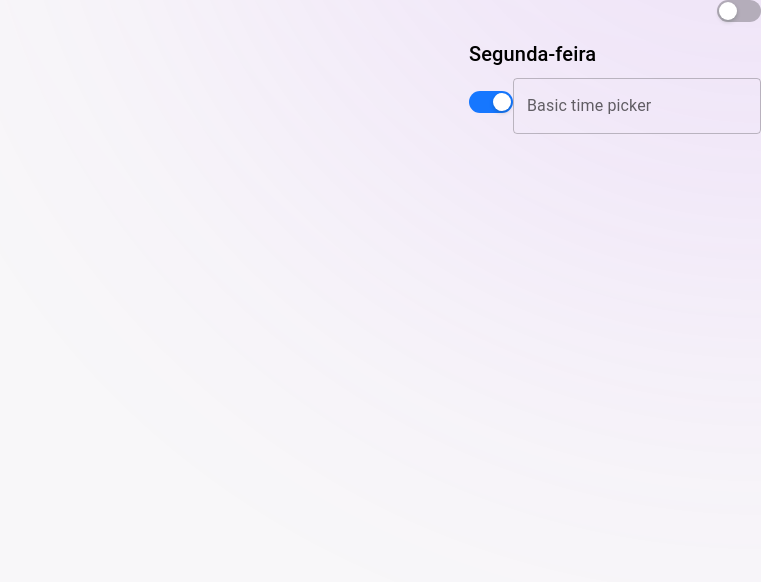
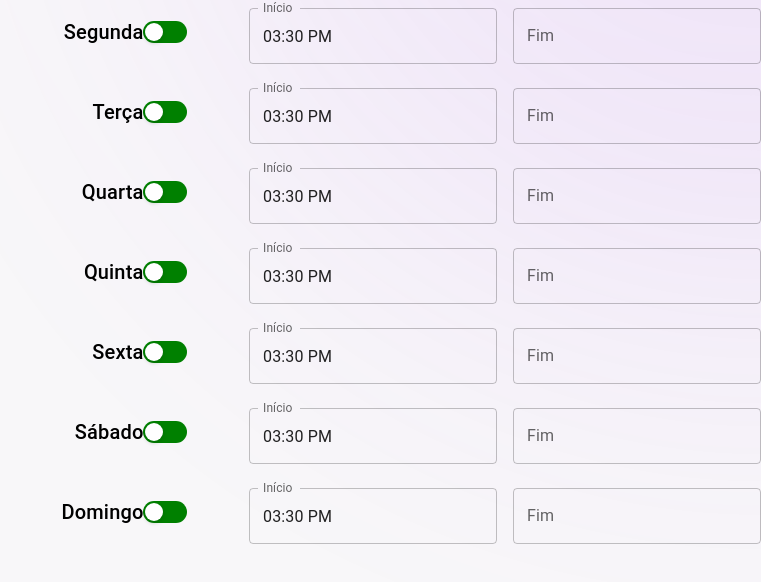
Before and after one commit to Libellus-Grupo-07/Site-Calencare, a React (Create React App) app in the folder calencare/: page /cadastroEtapa3 in a window 1280 px wide. Shown: the top 582 px of the page, without its empty margins (519-1280 px from the left). Built offline with nearby package versions, Linux system fonts and the light colour scheme.

Commit message:
alteracoes campos

```diff
--- a/calencare/src/components/cadastro-etapa-2/CadastroEtapa2.jsx
+++ b/calencare/src/components/cadastro-etapa-2/CadastroEtapa2.jsx
@@ -1,4 +1,4 @@
-import React from "react";
+import React, { useState } from "react";
 import Input from "../input/Input";
 import styles from "./CadastroEtapa2.module.css"
 import { toast } from "react-toastify"; // Importa toast para exibir mensagens de sucesso ou erro
@@ -22,6 +22,7 @@ const CadastroEtapa2 = () => {
        if(UF.length == 0){
         toast.error("A UF deve ser preenchida")
        }
+    }
 
 
 
@@ -49,6 +50,6 @@ const CadastroEtapa2 = () => {
 
     );
 }
-}
+
 
 export default CadastroEtapa2;
--- a/calencare/src/components/cadastro-etapa-3/CadastroEtapa3.jsx
+++ b/calencare/src/components/cadastro-etapa-3/CadastroEtapa3.jsx
@@ -12,12 +12,26 @@ const CadastroEtapa3 = () => {
 
     <div className={styles["tela-cadastro"]}>
       <div className={styles["container-cadastro"]}>
-        <CustomSwitch />
         <DiaDaSemanaComponente
-          diaSemana="Segunda-feira"
-          horario1={new Date()}
-          horario2={new Date()}
-          onChange={(horario) => console.log('Horário selecionado:', horario)}
+          diaSemana="Segunda"
+        />
+        <DiaDaSemanaComponente
+          diaSemana="Terça"
+        />
+        <DiaDaSemanaComponente
+          diaSemana="Quarta"
+        />
+        <DiaDaSemanaComponente
+          diaSemana="Quinta"
+        />
+        <DiaDaSemanaComponente
+          diaSemana="Sexta"
+        />
+        <DiaDaSemanaComponente
+          diaSemana="Sábado"
+        />
+        <DiaDaSemanaComponente
+          diaSemana="Domingo"
         />
       </div>
     </div>
--- a/calencare/src/components/cadastro-etapa-4/CadastroEtapa4.jsx
+++ b/calencare/src/components/cadastro-etapa-4/CadastroEtapa4.jsx
@@ -1,8 +1,7 @@
 import React, { useState } from "react";
 import Input from "../../components/input/Input";
 import styles from "./CadastroEtapa4.module.css"
-import Titulo from "../titulo/Titulo";
-import Subtitulo from "../subtitulo/Subtitulo";
+import { toast } from "react-toastify";
 
 const CadastroEtapa4 = () => {
     const  [Nome, setNome] = useState("")
@@ -23,11 +22,11 @@ const CadastroEtapa4 = () => {
        if(Senha.length == 0){
         toast.error("A Senha deve ser preenchida")
        }
+    }
     return (
 
         <div className={styles["tela-cadastro"]}>
                     <div className={styles["container-cadastro"]}>
-                    <p>Informe os dados da <b>usuário</b> para começar a realizar os agendamentos.</p>
                     <Input titulo={"Nome"} ></Input>
                     <Input titulo={"Telefone"}></Input>
                     <Input titulo={"Email"}></Input>
@@ -38,6 +37,6 @@ const CadastroEtapa4 = () => {
 
 );
 }
-}
+
 
 export default CadastroEtapa4;
--- a/calencare/src/components/input-funcionamento/InputFuncionamento.jsx
+++ b/calencare/src/components/input-funcionamento/InputFuncionamento.jsx
@@ -1,12 +1,22 @@
 import React, { useState } from 'react';
+import styles from "./InputFuncionamento.module.css";
 import { Switch } from 'antd';
 import { DemoContainer } from '@mui/x-date-pickers/internals/demo';
 import { AdapterDayjs } from '@mui/x-date-pickers/AdapterDayjs';
 import { LocalizationProvider } from '@mui/x-date-pickers/LocalizationProvider';
 import { TimePicker } from '@mui/x-date-pickers/TimePicker';
 import { Box, Typography } from '@mui/material';
+import dayjs, { Dayjs } from 'dayjs';
+import { StyledEngineProvider } from '@mui/material/styles';
 
 const DiaDaSemanaComponente = ({ diaSemana, horario1, horario2, onChange }) => {
+  const [isSelected, setIsSelected] = useState(false);
+
+  const handleButtonClick = () => {
+    setIsSelected(!isSelected);
+  };
+
+
   const [isHorario1, setIsHorario1] = useState(true);
   const [horarioSelecionado, setHorarioSelecionado] = useState(horario1);
 
@@ -22,16 +32,51 @@ const DiaDaSemanaComponente = ({ diaSemana, horario1, horario2, onChange }) => {
 
   return (
     <div>
+      <Box display="flex" alignItems="center">
       <Typography variant="h6">{diaSemana}</Typography>
-      <Box display="flex" alignItems="center">
-        <Switch checked={isHorario1} onChange={handleSwitchChange} />
-        <LocalizationProvider dateAdapter={AdapterDayjs}>
-      <DemoContainer components={['TimePicker']}>
-        <TimePicker label="Basic time picker" />
+      <div style={{ display: 'flex', alignItems: 'center' }}>
+      <Switch
+        onClick={handleButtonClick}
+        style={{
+          backgroundColor: isSelected ? 'blue' : 'green',
+          color: 'white',
+          borderColor: isSelected ? 'blue' : 'green',
+          marginRight: '8px', // Adicionando margem à direita para o espaçamento
+        }}
+      >
+        Meu Botão
+      </Switch>
+      <span style={{ visibility: isSelected ? 'visible' : 'hidden' }}>
+        Aberto
+      </span>
+    </div>
+    <LocalizationProvider dateAdapter={AdapterDayjs}>
+      <DemoContainer components={['TimePicker', 'TimePicker']}>
+        <TimePicker
+          label="Início"
+          defaultValue={dayjs('2022-04-17T15:30')}
+        />
+        <TimePicker
+          label="Fim"
+          //value={value}
+          //onChange={(newValue) => setValue(newValue)}
+
+//           <TimePicker
+//   label="Uncontrolled picker"
+//   defaultValue={dayjs('2022-04-17T15:30')}
+// />
+// <TimePicker
+//   label="Controlled picker"
+//   value={value}
+//   onChange={(newValue) => setValue(newValue)}
+// />
+        />
       </DemoContainer>
     </LocalizationProvider>
       </Box>
     </div>
+
+
   );
 };
 
--- a/calencare/src/components/input-funcionamento/InputFuncionamento.module.css
+++ b/calencare/src/components/input-funcionamento/InputFuncionamento.module.css
@@ -0,0 +1,3 @@
+.time-picker-input{
+    border-radius: 100px;
+}
--- a/calencare/src/pages/cadastro/Cadastro.jsx
+++ b/calencare/src/pages/cadastro/Cadastro.jsx
@@ -13,11 +13,14 @@ import CadastroEtapa4 from "../../components/cadastro-etapa-4/CadastroEtapa4";
 
 // hooks
 import { useForm } from "../../hooks/useForm";
+import { useNavigate } from "react-router-dom";
 
 const Cadastro = () => {
     const formComponents = [<CadastroEtapa1 />, <CadastroEtapa2 />, <CadastroEtapa3 />, <CadastroEtapa4 />]
 
     const { currentStep, currentComponent, changeStep, isLastStep } = useForm(formComponents)
+
+    const navigate = useNavigate()
 
     return (
         <>
@@ -32,7 +35,7 @@ const Cadastro = () => {
                         <div className={styles["engloba-formulario"]}>
                             <div className="texto">
                                 <h1> Cadastro </h1>
-                                <p>Informe os {currentStep == 2 ? "dias" : "dados"} da <b>{currentStep < 3 ? "empresa" : currentStep == 2 ? "funcionamento" : "usuário"}</b> para começar a realizar os agendamentos.</p>
+                                <p>Informe os {currentStep == 2 ? "dias" : "dados"} da <b>{currentStep < 2 ? "empresa" : currentStep == 2 ? "funcionamento" : "usuário"}</b> para começar a realizar os agendamentos.</p>
                             </div>
                             <div className={styles["inputs-container"]}>
                                 <div className={styles["form"]}>
@@ -47,7 +50,7 @@ const Cadastro = () => {
                             </div>
 
                             <div className={styles["text-entrar"]}>
-                                <span>Já possui uma conta? <a className={styles["link-entrar"]} href="#">Entrar</a></span>
+                                <span>Já possui uma conta? <b className={styles["link-entrar"]} onClick={() => navigate("/login")}>Entrar</b></span>
                             </div>
                         </div>
                     </div>
--- a/calencare/src/pages/cadastro/Cadastro.module.css
+++ b/calencare/src/pages/cadastro/Cadastro.module.css
@@ -73,9 +73,7 @@ font-size: 14px;
 }
 
 .link-entrar{
-text-decoration: none;
-font-weight: bold;
-color: black;
+cursor: pointer;
 }
 
 p{
```
